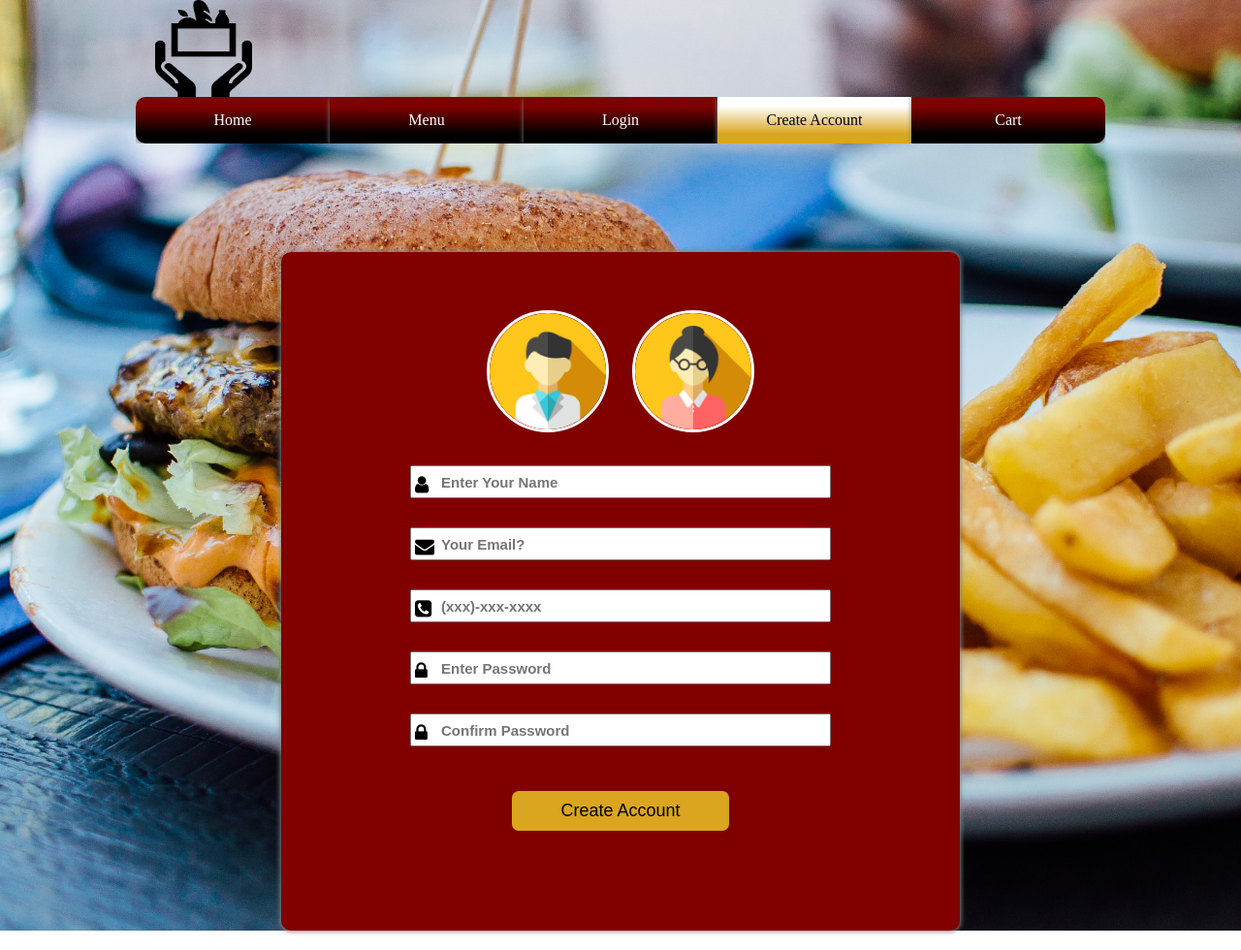
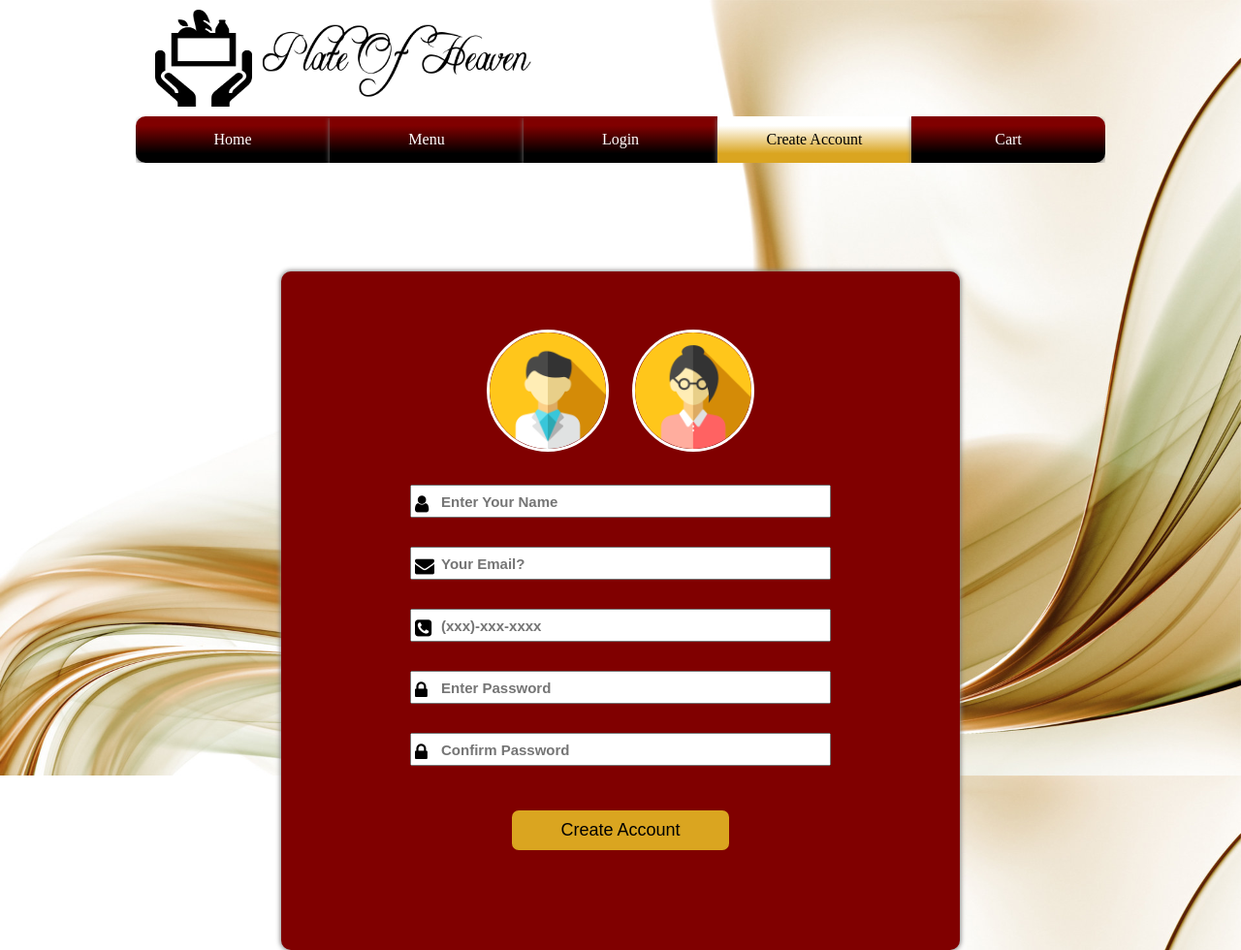
Before and after one commit to FOkoro/COMP3020Project, a plain HTML site: page login.html in a window 1280 px wide. Shown: the top 980 px of the page at 97% size. Drawn offline with Linux system fonts and the light colour scheme.

Commit message:
A whole Lot
lol Dont even remember lol just made it look better created alternaticve colours of logos etc . something is required to be added to your header part

```diff
--- a/login.html
+++ b/login.html
@@ -3,7 +3,7 @@
 <head>
 
 	<title>PLATE OF HEAVEN</title>
-
+	<link rel="icon" href="icon1.png" type="image/png" sizes="16x16">
 	<!-- import style sheet -->
 	<link rel="stylesheet" href="mainstyle.css">
 	<link rel="stylesheet" href="styleLogin.css">
@@ -21,6 +21,7 @@
 		<header>
 			<div class="logo">
 				<img src="logo1.png" width="100" height="100">
+				<img src="logo1PartB3.png" width="300" height="100">
 			</div>
 		</header>
 		<!-- -->
--- a/mainstyle.css
+++ b/mainstyle.css
@@ -8,12 +8,12 @@
     position: absolute;
     left:20px;
     right: 20px;
-
+    margin-top: 10px;
 }
 
 header{
     width: 1000px;
-    height: 100px;
+    height: 120px;
     margin: 0 auto;
     position: relative;
 }
--- a/styleLogin.css
+++ b/styleLogin.css
@@ -1,5 +1,5 @@
 .backG {
- background-image: url("prac.jpeg");
+ background-image: url("prac4.jpg");
 }
 
 
```
Also changed, not shown: icon1.png (added), logo1B.png (added), logo1C.png (added), logo1PartB.png (added), logo1PartB2.png (added), logo1PartB3.png (added), logo2B.png (added), prac2.jpeg (added), prac3.jpg (added), prac4.jpg (added).
